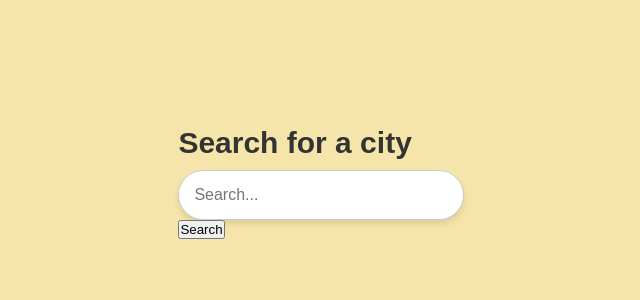
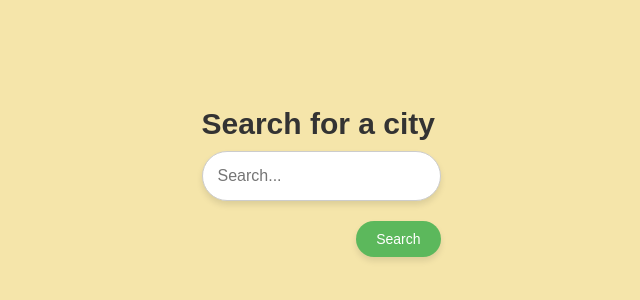
Before and after one commit to sh1vendra/weather_app, a React (Create React App) app: page / in a window 1280 px wide. Shown: the part 208-508 px from the top of the page, without its empty margins (319-959 px from the left). Built offline with nearby package versions, Linux system fonts and the light colour scheme.

Commit message:
Add style to search button

```diff
--- a/src/Weather.css
+++ b/src/Weather.css
@@ -95,6 +95,46 @@
     color: red;
   }
 
+  .search-box {
+    display: flex;
+    flex-direction: column; /* Stack the input and button vertically */
+    align-items: flex-start; /* Align items to the left (or center if you prefer) */
+  }
+
+  .search-bar {
+    width: 100%; /* Ensure the input takes full width */
+    padding: 15px;
+    border: 1px solid #ccc;
+    border-radius: 25px;
+    outline: none;
+    font-size: 16px;
+    box-shadow: 0 4px 6px rgba(0, 0, 0, 0.1);
+    transition: all 0.3s ease;
+    margin-bottom: 20px; /* Add space between input and button */
+  }
+
+  .search-button {
+    padding: 10px 20px; /* Adjust size of button */
+    border: none;
+    margin-left: auto;
+    background-color: #5cb85c;
+    color: white;
+    font-size: 14px;
+    border-radius: 25px;
+    cursor: pointer;
+    transition: all 0.3s ease;
+    box-shadow: 0 4px 6px rgba(0, 0, 0, 0.1);
+  }
+
+  .search-button:hover {
+    background-color: #4cae4c;
+    box-shadow: 0 8px 12px rgba(0, 0, 0, 0.2);
+  }
+
+  .search-button:active {
+    transform: translateY(2px);
+  }
+
 
   @media screen and (max-width: 768px) {
     .main {
```
